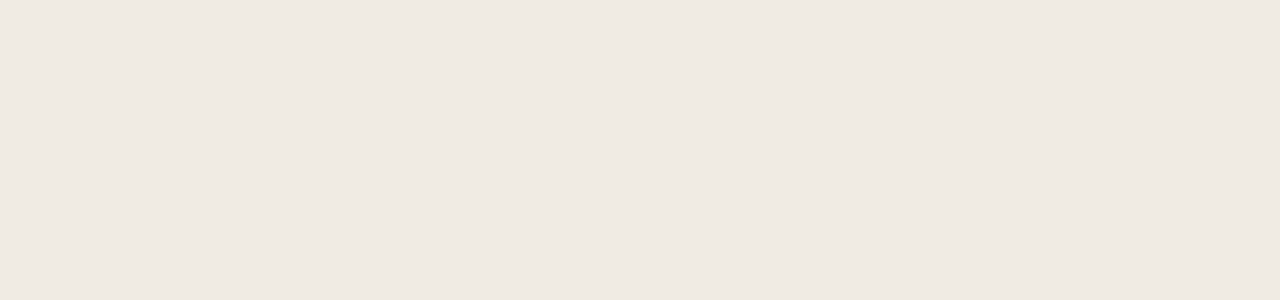
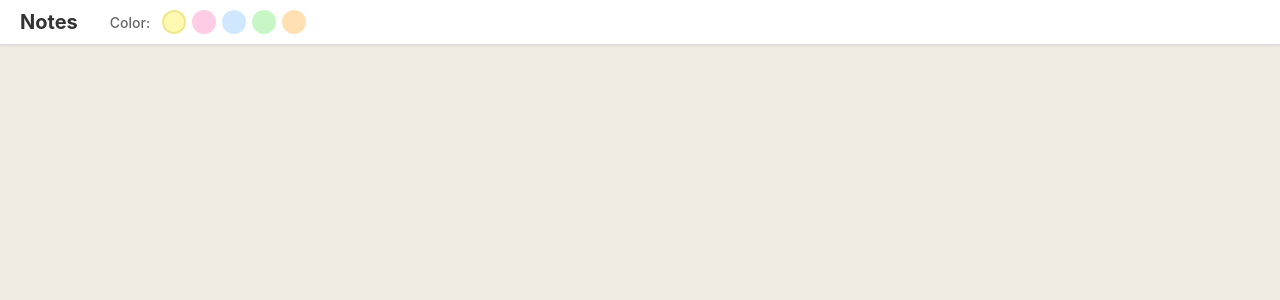
Before and after one commit to VitaliyShevtsov/VitaliyShevtsov.github.io, a React (Vite) app: page / in a window 1280 px wide. Shown: the top 300 px of the page. Built offline with nearby package versions, Linux system fonts and the light colour scheme.

Commit message:
feat(Toolbar): create app toolbar with color picker

```diff
--- a/src/App.tsx
+++ b/src/App.tsx
@@ -3,6 +3,7 @@ import styles from './App.module.css';
 import { useNotesStore } from './hooks';
 import type { NoteColor } from './types';
 import { StickyNote } from './components/StickyNote';
+import { Toolbar } from './components/Toolbar';
 
 function App() {
   const { notes, addNote, moveNote, bringToFront, resizeNote } =
@@ -23,6 +24,7 @@ function App() {
 
   return (
     <div className={styles.app}>
+      <Toolbar selectedColor={selectedColor} onColorChange={setSelectedColor} />
       <div className={styles.board} ref={boardRef} onClick={handleBoardClick}>
         {notes.map((note) => (
           <StickyNote
--- /dev/null
+++ b/src/components/Toolbar/Toolbar.module.css
@@ -0,0 +1,47 @@
+.toolbar {
+  display: flex;
+  align-items: center;
+  gap: 16px;
+  padding: 10px 20px;
+  background: #fff;
+  border-bottom: 1px solid #ddd;
+  box-shadow: 0 1px 3px rgba(0, 0, 0, 0.08);
+  /* z-index: 10000; */
+  flex-shrink: 0;
+}
+
+.toolbarTitle {
+  font-size: 20px;
+  font-weight: 700;
+  color: #333;
+  margin-right: 16px;
+}
+
+.toolbarControls {
+  display: flex;
+  align-items: center;
+  gap: 12px;
+}
+
+.toolbarLabel {
+  font-size: 14px;
+  color: #666;
+  font-weight: 500;
+}
+
+.toolbarColorPicker {
+  display: flex;
+  gap: 6px;
+}
+
+.toolbarColorPickerSwatch {
+  width: 24px;
+  height: 24px;
+  border-radius: 50%;
+  border: 2px solid;
+  cursor: pointer;
+}
+
+.toolbarColorPickerSwatch:hover {
+  transform: scale(1.1);
+}
--- /dev/null
+++ b/src/components/Toolbar/Toolbar.tsx
@@ -0,0 +1,38 @@
+import type { NoteColor } from '@/types';
+import styles from './Toolbar.module.css';
+import { NOTE_COLORS } from '@/constants';
+
+const colors = Object.keys(NOTE_COLORS) as NoteColor[];
+
+interface Props {
+  readonly selectedColor: NoteColor;
+  readonly onColorChange: (color: NoteColor) => void;
+}
+
+export function Toolbar({ selectedColor, onColorChange }: Props) {
+  return (
+    <header className={styles.toolbar}>
+      <h1 className={styles.toolbarTitle}>Notes</h1>
+      <div className={styles.toolbarControls}>
+        <span className={styles.toolbarLabel}>Color:</span>
+        <div className={styles.toolbarColorPicker}>
+          {colors.map((color) => (
+            <button
+              key={color}
+              className={styles.toolbarColorPickerSwatch}
+              style={{
+                backgroundColor: NOTE_COLORS[color].bg,
+                borderColor:
+                  selectedColor === color
+                    ? NOTE_COLORS[color].border
+                    : NOTE_COLORS[color].bg,
+              }}
+              onClick={() => onColorChange(color)}
+              title={color}
+            />
+          ))}
+        </div>
+      </div>
+    </header>
+  );
+}
--- /dev/null
+++ b/src/components/Toolbar/index.ts
@@ -0,0 +1 @@
+export { Toolbar } from './Toolbar';
--- a/src/index.css
+++ b/src/index.css
@@ -12,3 +12,10 @@ body,
   height: 100%;
   overflow: hidden;
 }
+
+body {
+  font-family:
+    -apple-system, BlinkMacSystemFont, 'Segoe UI', Roboto, sans-serif;
+  -webkit-font-smoothing: antialiased;
+  -moz-osx-font-smoothing: grayscale;
+}
```
